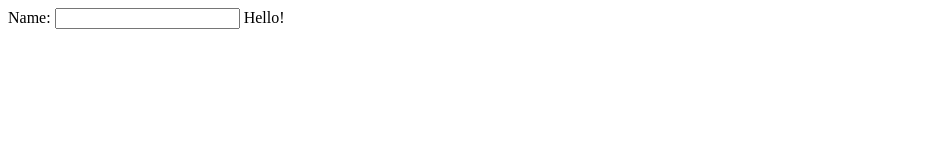
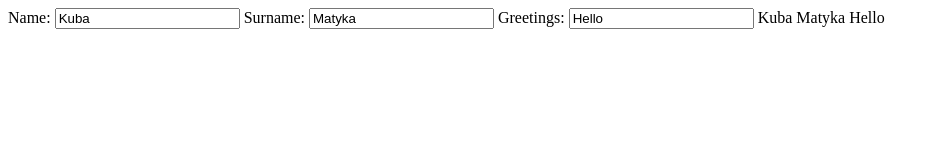
Before and after one commit to BartKK/angular, a plain HTML site: page index.html in a window 1280 px wide. Shown: the whole page, without its empty margins (0-940 px from the left). Drawn offline with nearby package versions, Linux system fonts and the light colour scheme.

Commit message:
initialize app and register controller

```diff
--- a/index.html
+++ b/index.html
@@ -1,13 +1,20 @@
 <!DOCTYPE html>
-<html ng-app>
+<html ng-app="myApp">
 <head>
     <meta charset="UTF-8">
     <title>Angular</title>
     <script src="https://cdnjs.cloudflare.com/ajax/libs/angular.js/1.5.11/angular.js"></script>
+<script src="script.js"></script>
+
+
+
 </head>
 <body>
-Name: <input ng-model="textInput" type="text">
-Hello! {{textInput}}
-
+  <div ng-controller="myAppController">
+Name: <input ng-model="name" type="text">
+Surname: <input ng-model="surname" type="text">
+Greetings: <input ng-model="greetings" type="text">
+ {{name}} {{surname}} {{greetings}}
+</div>
 </body>
 </html>
--- a/script.js
+++ b/script.js
@@ -0,0 +1,9 @@
+
+var myApp = angular.module('myApp', []);
+
+
+myApp.controller('myAppController', ['$scope', function myAppController($scope){
+  $scope.name = 'Kuba';
+  $scope.surname = 'Matyka';
+  $scope.greetings = 'Hello'
+}]);
```
